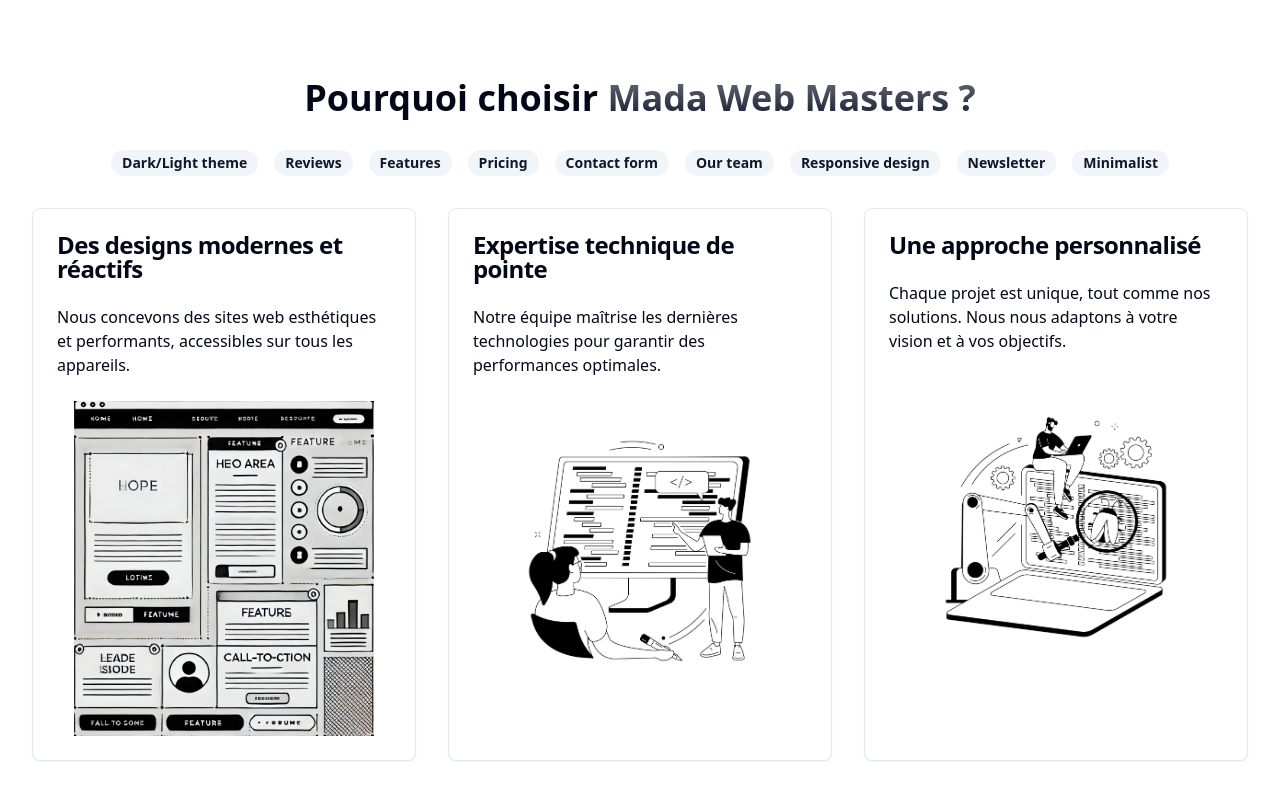
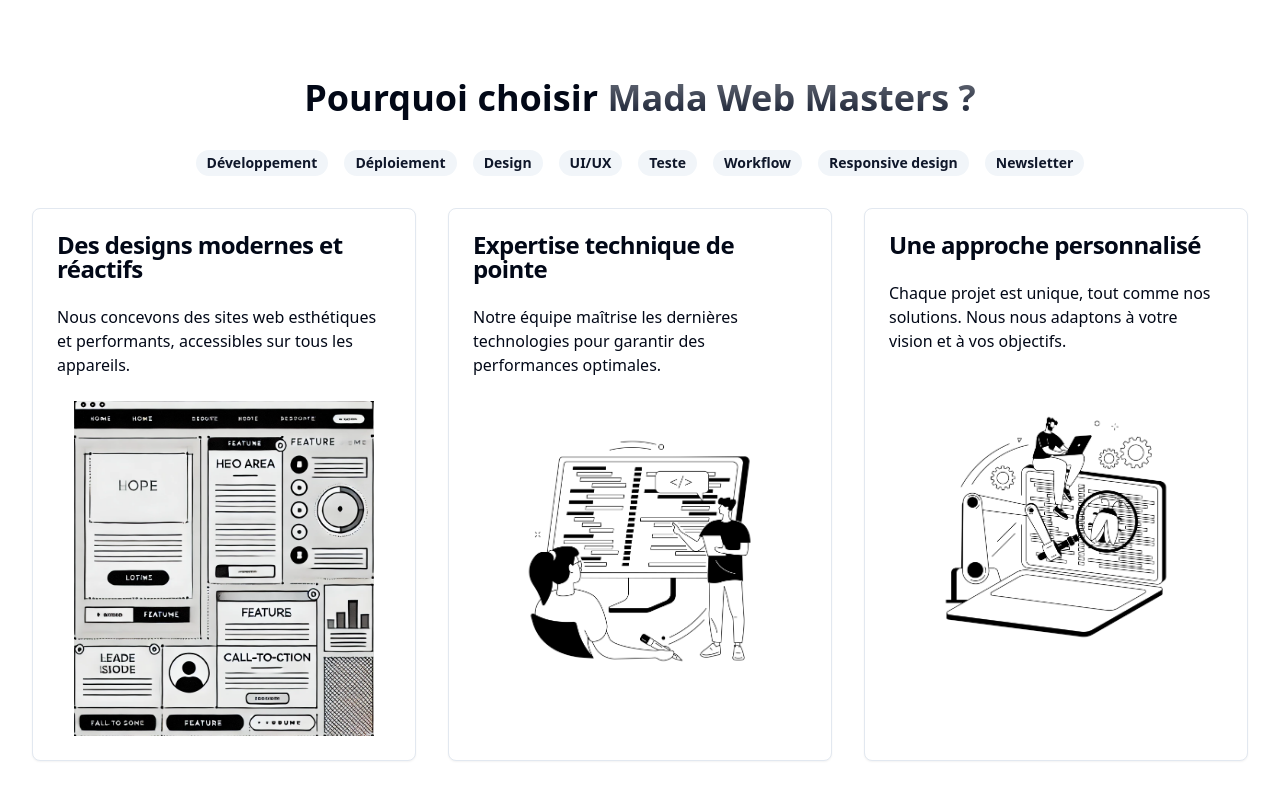
Before and after one commit to Herman-Riah19/webmaster-landingpage, a Next.js app: page / in a window 1280 px wide. Shown: the part 1564-2364 px from the top of the page. Built offline with nearby package versions, Linux system fonts and the light colour scheme.

Commit message:
change the list of feature

```diff
--- a/components/features.tsx
+++ b/components/features.tsx
@@ -33,15 +33,14 @@
 ];
 
 const featureList: string[] = [
-  "Dark/Light theme",
-  "Reviews",
-  "Features",
-  "Pricing",
-  "Contact form",
-  "Our team",
+  "Développement",
+  "Déploiement",
+  "Design",
+  "UI/UX",
+  "Teste",
+  "Workflow",
   "Responsive design",
   "Newsletter",
-  "Minimalist",
 ];
 
 export const Features = () => {
```
